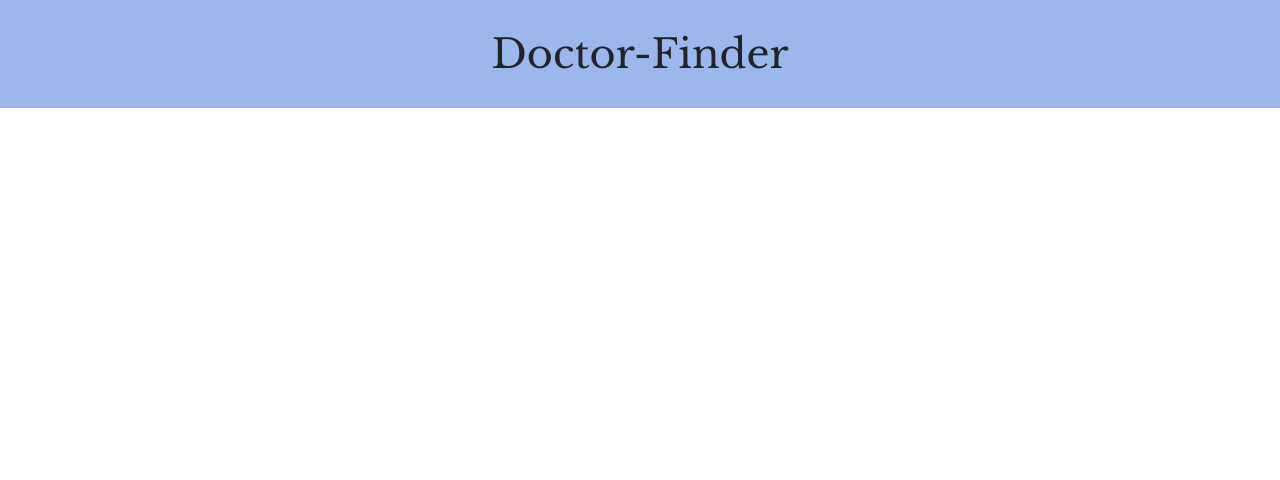
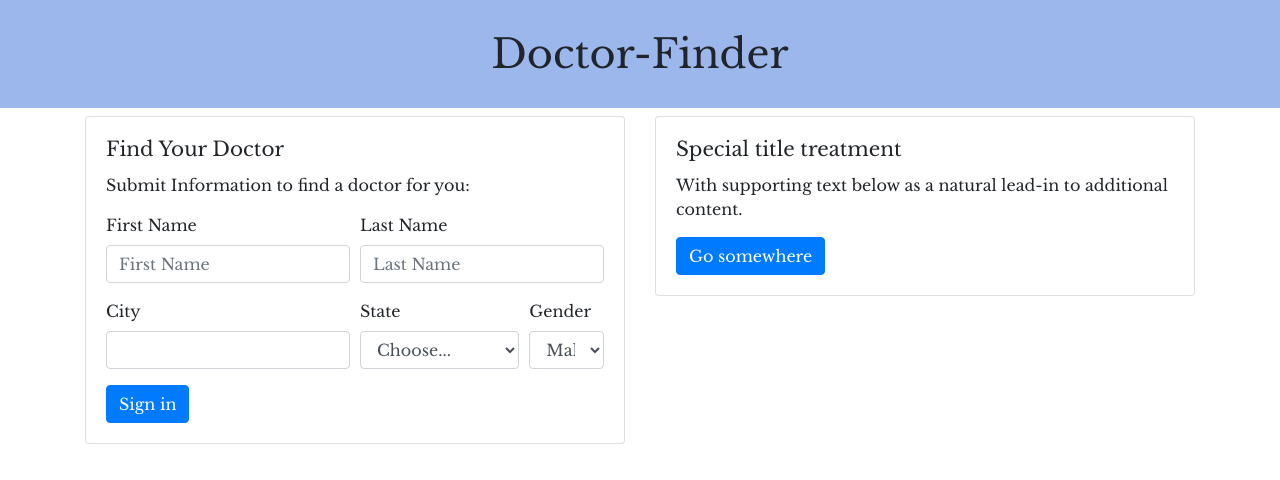
Before and after one commit to drakewilcox/doctor-lookup, a website built with webpack: page src/index.html in a window 1280 px wide. Built offline with nearby package versions, Linux system fonts and the light colour scheme.

Commit message:
finally got form inputs to send needed information.

```diff
--- a/src/index.html
+++ b/src/index.html
@@ -5,10 +5,138 @@
   <meta name="viewport" content="width=device-width, initial-scale=1.0">
   <meta http-equiv="X-UA-Compatible" content="ie=edge">
   <link href="https://fonts.googleapis.com/css?family=Libre+Baskerville:400,400i,700&display=swap" rel="stylesheet">
-  <title>Doctor</title>
+  <title>doctor</title>
 </head>
 <body>
   <h1 class="text-center">Doctor-Finder</h1>
+  <div class="container">
+    <div class="row">
+      <div class="col-sm-6">
+        <div class="card">
+          <div class="card-body">
+            <h5 class="card-title">Find Your Doctor</h5>
+            <p class="card-text">Submit Information to find a doctor for you:</p>
+            <form id="searchDoctor">
+              <div class="form-row">
+                <div class="form-group col-md-6">
+                  <label for="firstName">First Name</label>
+                  <input type="text" class="form-control" id="firstName" placeholder="First Name">
+                </div>
+                <div class="form-group col-md-6">
+                  <label for="lastName">Last Name</label>
+                  <input type="text" class="form-control" id="lastName" placeholder="Last Name">
+                </div>
+              </div>
+              <div class="form-row">
+                <div class="form-group col-md-6">
+                  <label for="city">City</label>
+                  <input type="text" class="form-control" id="city">
+                </div>
+                <div class="form-group col-md-4">
+                  <label for="state">State</label>
+                  <select id="state" class="form-control">
+                    <option selected>Choose...</option>
+                    <option value="AL">Alabama</option>
+                    <option value="AK">Alaska</option>
+                    <option value="AZ">Arizona</option>
+                    <option value="AR">Arkansas</option>
+                    <option value="CA">California</option>
+                    <option value="CO">Colorado</option>
+                    <option value="CT">Connecticut</option>
+                    <option value="DE">Delaware</option>
+                    <option value="DC">District Of Columbia</option>
+                    <option value="FL">Florida</option>
+                    <option value="GA">Georgia</option>
+                    <option value="HI">Hawaii</option>
+                    <option value="ID">Idaho</option>
+                    <option value="IL">Illinois</option>
+                    <option value="IN">Indiana</option>
+                    <option value="IA">Iowa</option>
+                    <option value="KS">Kansas</option>
+                    <option value="KY">Kentucky</option>
+                    <option value="LA">Louisiana</option>
+                    <option value="ME">Maine</option>
+                    <option value="MD">Maryland</option>
+                    <option value="MA">Massachusetts</option>
+                    <option value="MI">Michigan</option>
+                    <option value="MN">Minnesota</option>
+                    <option value="MS">Mississippi</option>
+                    <option value="MO">Missouri</option>
+                    <option value="MT">Montana</option>
+                    <option value="NE">Nebraska</option>
+                    <option value="NV">Nevada</option>
+                    <option value="NH">New Hampshire</option>
+                    <option value="NJ">New Jersey</option>
+                    <option value="NM">New Mexico</option>
+                    <option value="NY">New York</option>
+                    <option value="NC">North Carolina</option>
+                    <option value="ND">North Dakota</option>
+                    <option value="OH">Ohio</option>
+                    <option value="OK">Oklahoma</option>
+                    <option value="OR">Oregon</option>
+                    <option value="PA">Pennsylvania</option>
+                    <option value="RI">Rhode Island</option>
+                    <option value="SC">South Carolina</option>
+                    <option value="SD">South Dakota</option>
+                    <option value="TN">Tennessee</option>
+                    <option value="TX">Texas</option>
+                    <option value="UT">Utah</option>
+                    <option value="VT">Vermont</option>
+                    <option value="VA">Virginia</option>
+                    <option value="WA">Washington</option>
+                    <option value="WV">West Virginia</option>
+                    <option value="WI">Wisconsin</option>
+                    <option value="WY">Wyoming</option>
+                  </select>
+                </div>
+                <div class="form-group col-md-2">
+                  <label for="inputZip">Gender</label>
+                  <select class="form-control" id="gender">
+                    <option>Male</option>
+                    <option>Female</option>
+                  </select>
+                </div>
+              </div>
+              <button type="submit" class="btn btn-primary">Sign in</button>
+            </form>
 
+
+
+
+
+
+
+
+
+
+
+          </div>
+        </div>
+      </div>
+      <div class="col-sm-6">
+        <div class="card">
+          <div class="card-body">
+            <h5 class="card-title">Special title treatment</h5>
+            <p class="card-text">With supporting text below as a natural lead-in to additional content.</p>
+            <a href="#" class="btn btn-primary">Go somewhere</a>
+          </div>
+        </div>
+      </div>
+    </div>
+
+
+
+
+
+
+
+
+
+
+
+
+
+
+  </div>
 </body>
 </html>
--- a/src/main.js
+++ b/src/main.js
@@ -1,5 +1,5 @@
 import $ from 'jquery';
-$
+$;
 import 'bootstrap';
 import 'bootstrap/dist/css/bootstrap.min.css';
 import './styles.css';
@@ -7,17 +7,27 @@ import { DoctorSearch } from './../src/doctor.js';
 
 $(document).ready(function() {
 
-  $('#searchDoctor').click(function() {
-    const firstName = $('#firstName').val();
+  $('#searchDoctor').submit(function(event) {
+    event.preventDefault();
+
+    const firstName = $("#firstName").val();
     const lastName = $('#lastName').val();
-    const special = $('#special').val();
+    // const special = $('#special').val();
     const state = $('#state').val();
+    const city = $('#city').val();
     const gender = $('#gender').val();
     $('#firstName').val("");
     $('#lastName').val("");
     $('#special').val("");
     $('#state').val("");
+    $("#city").val();
     $('#gender').val("");
+    console.log(firstName);
+    console.log(lastName);
+    // console.log(special);
+    console.log(state);
+    console.log(city);
+    console.log(gender);
 
     (async () => {
       let doctor = new DoctorSearch();
--- a/webpack.config.js
+++ b/webpack.config.js
@@ -17,12 +17,12 @@ module.exports = {
   plugins: [
     new UglifyJsPlugin({ sourceMap: true }),
     new CleanWebpackPlugin(),
-    new Dotenv(),
     new HtmlWebpackPlugin({
       title: 'doctor',
       template: './src/index.html',
       inject: 'body'
-    })
+    }),
+    new Dotenv()
   ],
   module: {
     rules: [
```
